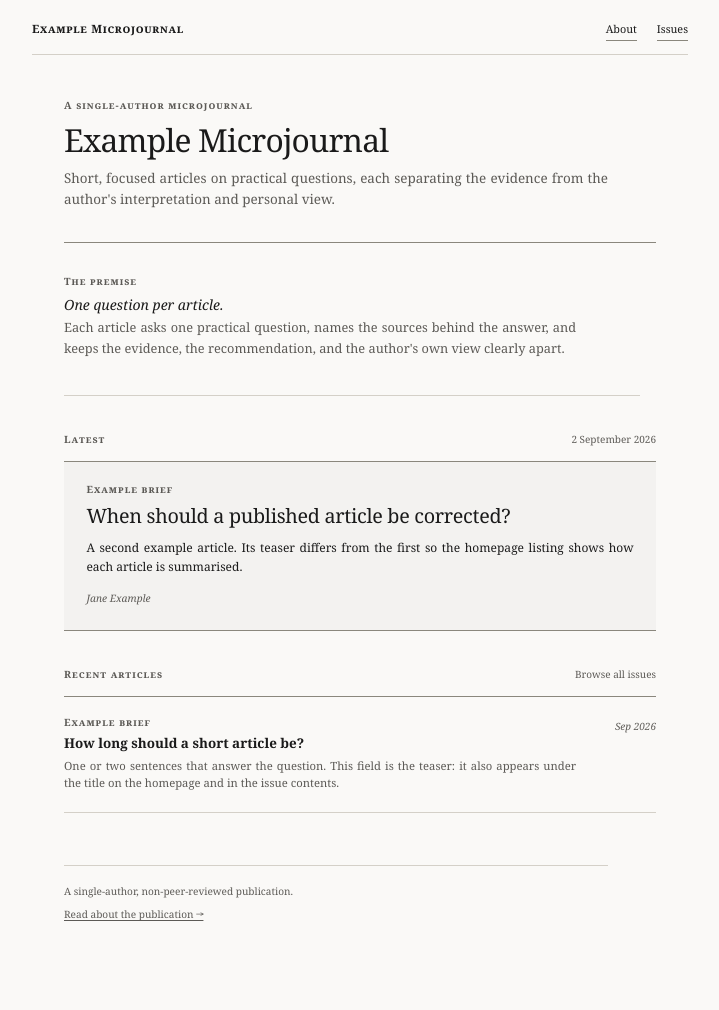
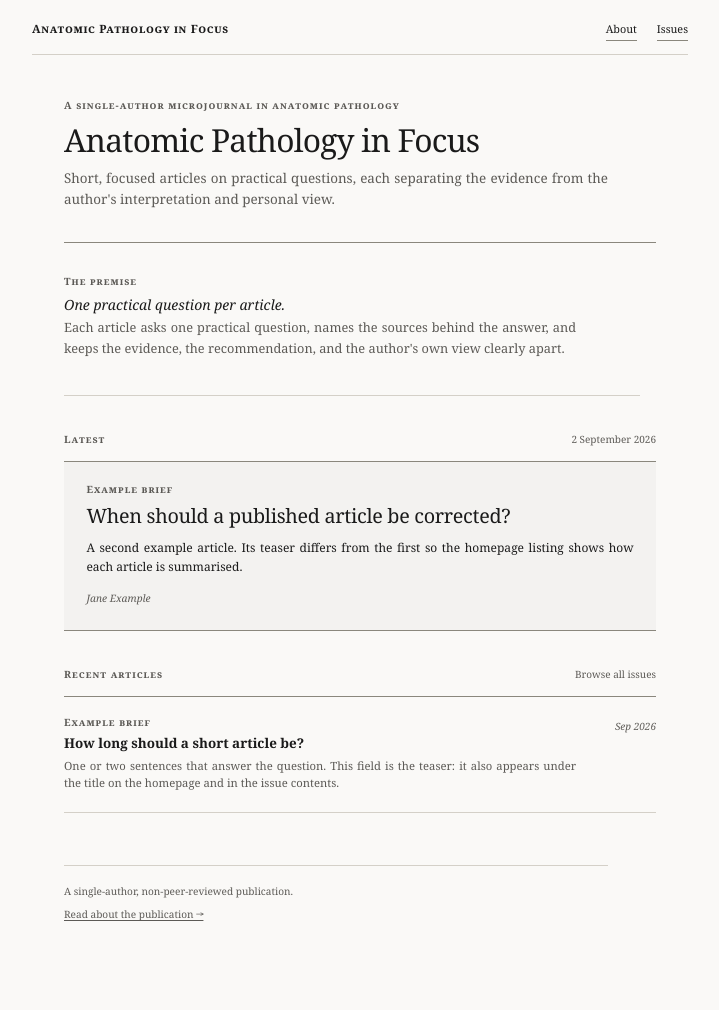
Before and after one commit to es-chng/APIF, a Jekyll site: the page built from index.html, in a window 1280 px wide. Shown: the whole page, without its empty margins (280-999 px from the left). Built offline with Jekyll 4.4.1, drawn with Linux system fonts in a browser that asks for light colours.

Commit message:
Update _config.yml

```diff
--- a/_config.yml
+++ b/_config.yml
@@ -1,14 +1,14 @@
 # ---------------------------------------------------------------------------
 # Your publication. Edit these values; every page reads them from here.
 # ---------------------------------------------------------------------------
-title: Example Microjournal
-tagline: A single-author microjournal
+title: Anatomic Pathology in Focus
+tagline: A single-author microjournal in anatomic pathology
 description: >-
   Short, focused articles on practical questions, each separating the
   evidence from the author's interpretation and personal view.
 
 # Homepage text (shown under "The premise" and at the foot of the homepage)
-premise_lead: "One question per article."
+premise_lead: "One practical question per article."
 premise_text: >-
   Each article asks one practical question, names the sources behind the
   answer, and keeps the evidence, the recommendation, and the author's own
@@ -18,8 +18,8 @@ publication_note: >-
 
 # Web address. For https://USERNAME.github.io/REPOSITORY/ the build sets the
 # sub-path automatically; only change url to your own GitHub address.
-url: "https://USERNAME.github.io"
-baseurl: ""
+url: "https://es-chng.github.io"
+baseurl: "/APIF"
 
 # ---------------------------------------------------------------------------
 # Engine settings. No need to change anything below.
```
